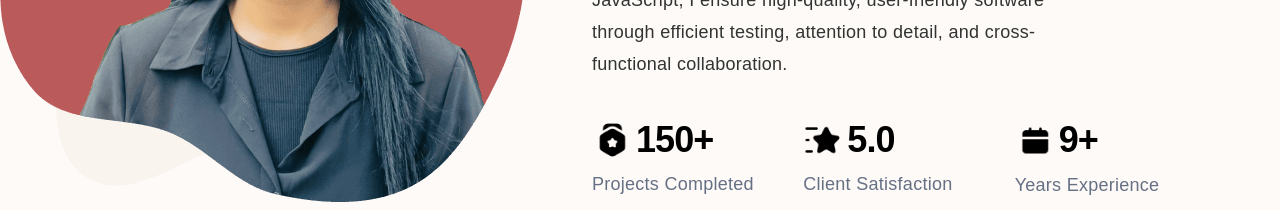
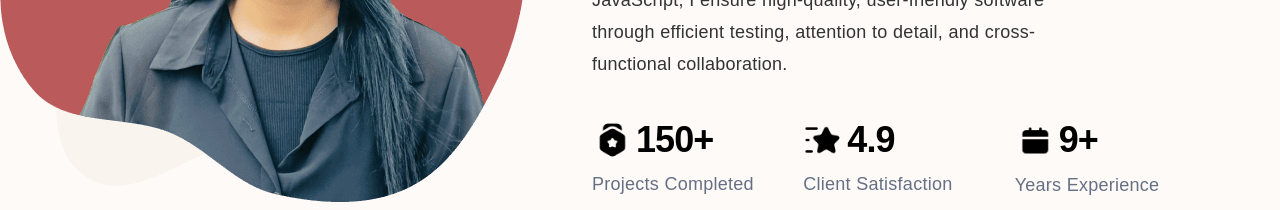
Before and after one commit to adnanghaffar07/ambreen_portfolio, a Next.js app: page /homepage in a window 1280 px wide. Shown: the part 5100-5310 px from the top of the page. Built offline with nearby package versions, Linux system fonts and the light colour scheme; a web font is replaced by a local one.

Commit message:
Update page.tsx

```diff
--- a/app/homepage/page.tsx
+++ b/app/homepage/page.tsx
@@ -319,7 +319,7 @@ const Homepage = () => {
                                             alt='Star rating'
                                             className="object-contain w-10 "
                                         />
-                                        <div className="self-stretch my-auto">5.0</div>
+                                        <div className="self-stretch my-auto">4.9</div>
                                     </div>
                                     <div className="mt-2.5 text-md md:text-lg text-center text-[#667085]">
                                         Client Satisfaction
```
